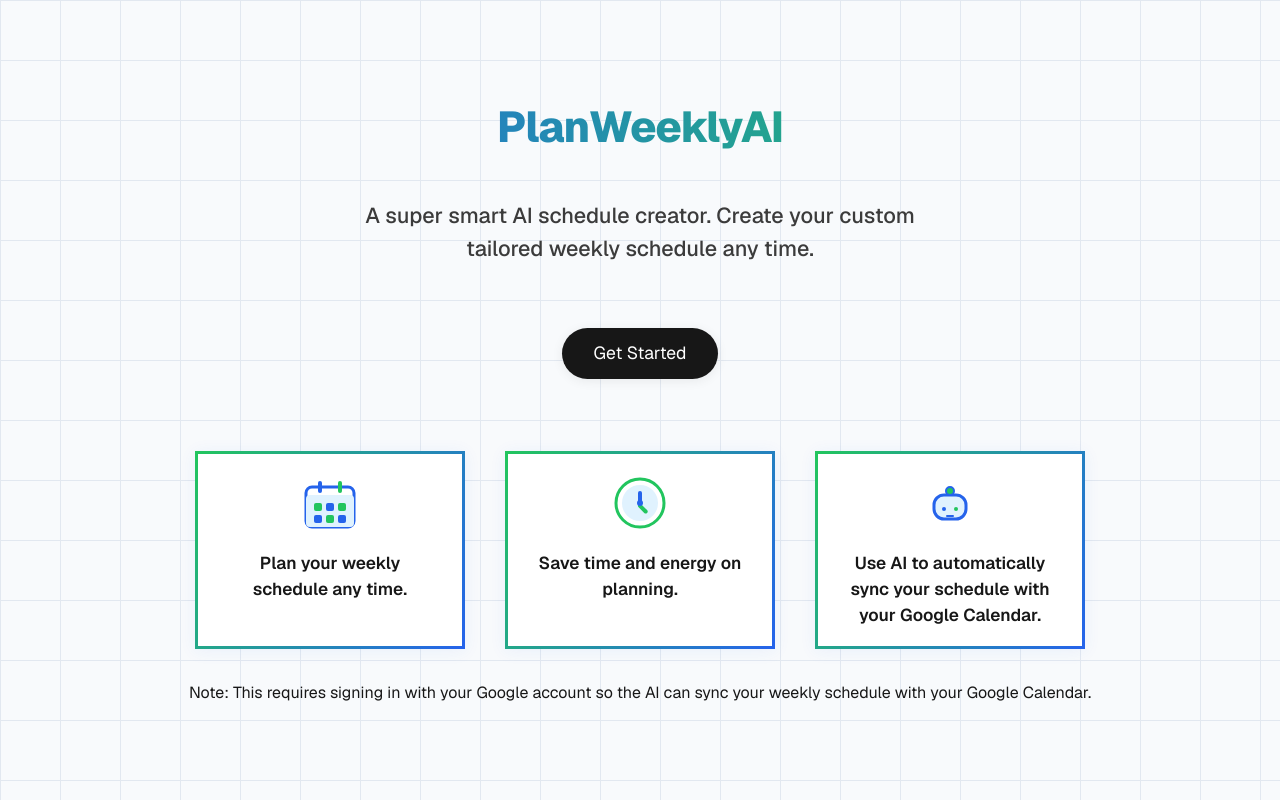
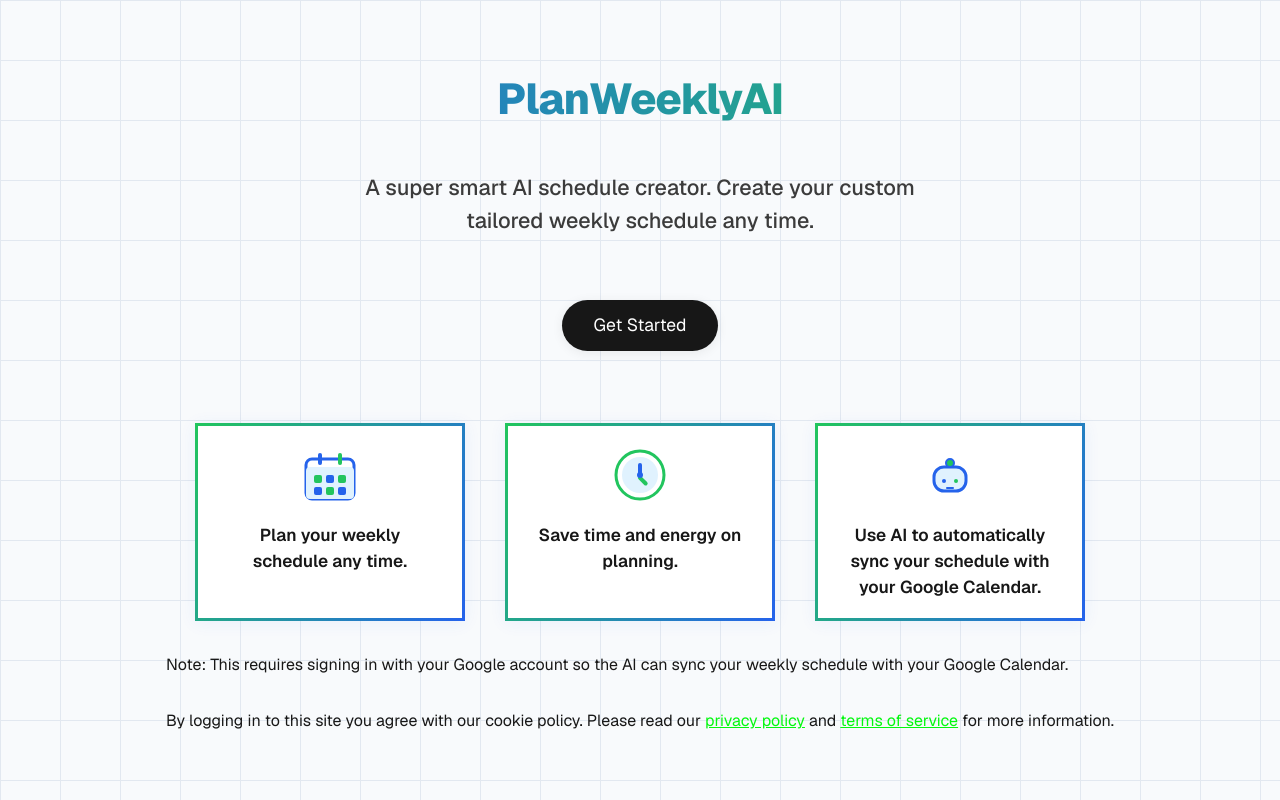
Before and after one commit to DavidSietko/planweeklyai, a Next.js app in the folder frontend/: page / in a window 1280 px wide. Built offline with nearby package versions, Linux system fonts and the light colour scheme.

Commit message:
added links to privacy policy and terms of service on homepage

```diff
--- a/frontend/src/app/page.tsx
+++ b/frontend/src/app/page.tsx
@@ -74,6 +74,9 @@ export default function Home() {
         <span className={styles.note}>
           Note: This requires signing in with your Google account so the AI can sync your weekly schedule with your Google Calendar.
         </span>
+        <span className={styles.note}>
+          By logging in to this site you agree with our cookie policy. Please read our <a href="/privacy-policy" style={{ color: '#03f70fff', textDecoration: 'underline' }}>privacy policy</a> and <a href="/terms-of-service" style={{ color: '#03f70fff', textDecoration: 'underline' }}>terms of service</a> for more information.
+        </span>
       </main>
     </div>
   );
```
